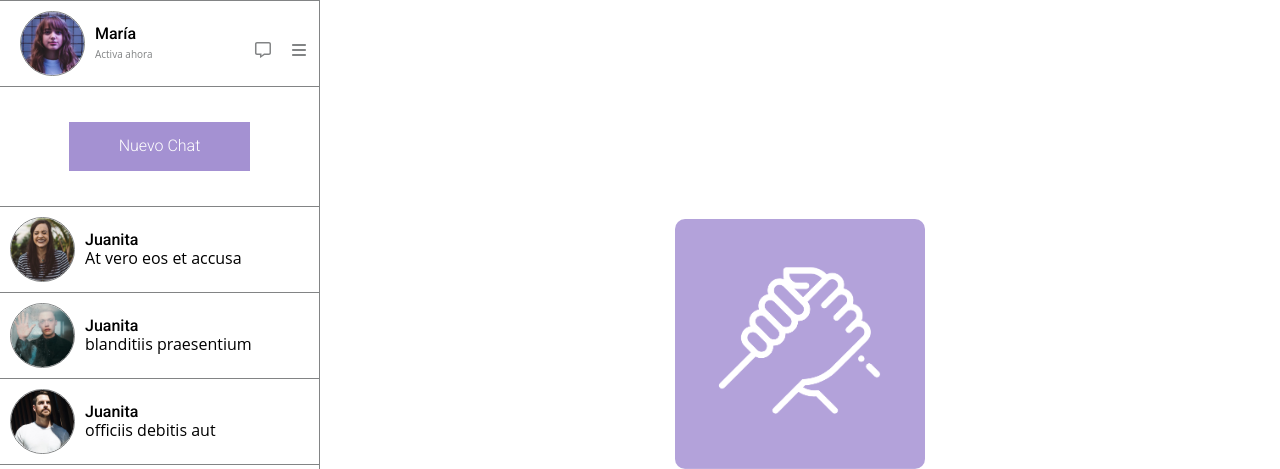
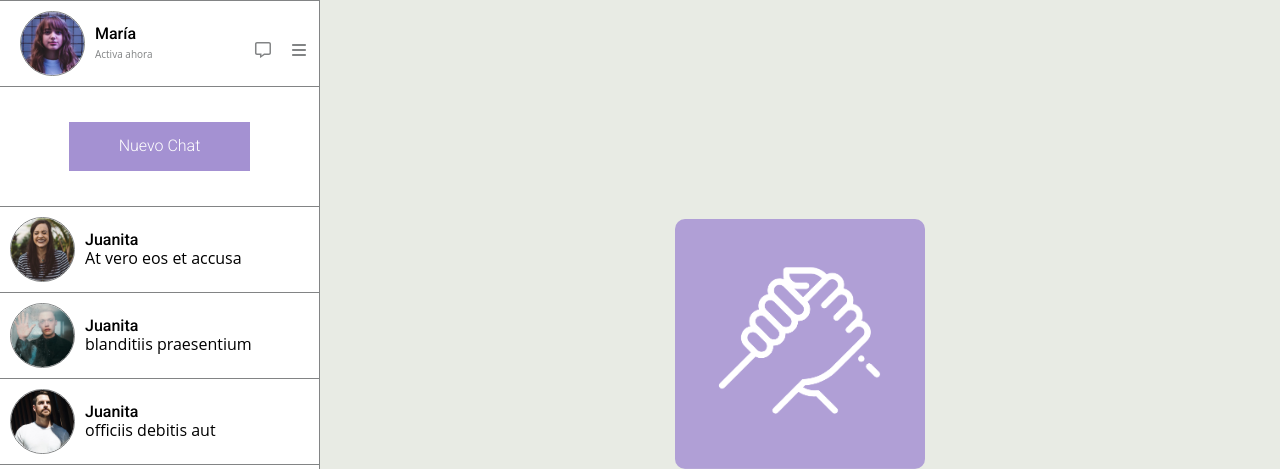
Before and after one commit to TaladropoliS/flexboxpro, a plain HTML site: page index.html in a window 1280 px wide. Shown: the top 469 px of the page. Drawn offline with Linux system fonts and the light colour scheme.

Commit message:
color clumn middle

```diff
--- a/assets/css/style.css
+++ b/assets/css/style.css
@@ -63,6 +63,7 @@
     display: flex;
     -webkit-flex-direction: column;
     flex-direction: column;
+    background-color: #E8EBE4;
 }
 
 .column {
@@ -75,6 +76,7 @@
     -ms-flex: 1;
     flex: 1;
     order: 2;
+    background-color: #FFF;
 }
 
 /* Middle column */
@@ -84,6 +86,7 @@
     flex: 1;
     order: 1;
     height: 100vh;
+    background-color: #E8EBE4;
 }
 
 /* contenido COLUMNA CENTRAL column middle */
```
